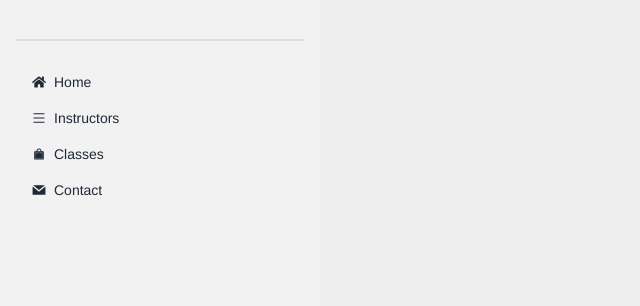
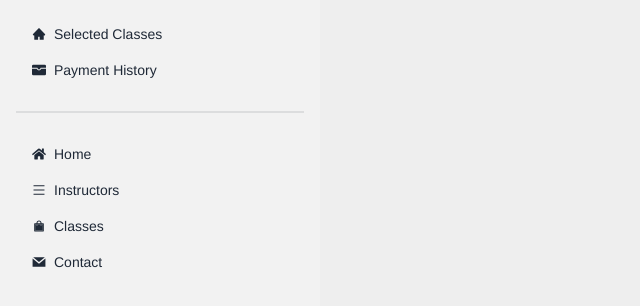
Before and after one commit to SimantaSarker/Language-Academy, a React (Vite) app: page /dashboard in a window 1280 px wide. Shown: the top 306 px of the page, without its empty margins (0-640 px from the left). Built offline with nearby package versions, Linux system fonts and the light colour scheme; no server answers; sample sign-in values are in the browser's storage.

Commit message:
3 types of dashboard done

```diff
--- a/src/Layout/Dashboard.jsx
+++ b/src/Layout/Dashboard.jsx
@@ -1,11 +1,11 @@
 import { Link, Outlet } from "react-router-dom";
 import {
-  FaCartPlus,
-  FaCalendarAlt,
+  // FaCartPlus,
+  // FaCalendarAlt,
   FaHome,
-  FaUtensils,
+  // FaUtensils,
   FaUsers,
-  FaBook,
+  // FaBook,
 } from "react-icons/fa";
 import { BsWalletFill } from "react-icons/bs";
 import { GrMail } from "react-icons/gr";
@@ -13,7 +13,8 @@ import { AiFillHome, AiOutlineMenu, AiTwotoneShopping } from "react-icons/ai";
 
 const Dashboard = () => {
   //------------TODO load data from server to have dynamic isAdmin based on Data--------
-  const isAdmin = true;
+  // const isAdmin = true;
+   const isInstructors=false;
 
   return (
     <div className="drawer lg:drawer-open">
@@ -32,6 +33,67 @@ const Dashboard = () => {
         <label htmlFor="my-drawer-2" className="drawer-overlay"></label>
         <ul className="menu p-4 w-80 h-full bg-base-200 text-base-content">
           {/* Sidebar content here */}
+
+          {/* {isAdmin ? (
+            <>
+              <li>
+                <Link to="/dashboard/manageClasses">
+                  <AiFillHome></AiFillHome>MangeClasses
+                </Link>
+              </li>
+
+              <li>
+                <Link to="/dashboard/manageUsers">
+                  <FaUsers></FaUsers> Manage Users
+                </Link>
+              </li>
+            </>
+          ) : (
+            <>
+              <li>
+                <Link to="/dashboard/selectedClasses">
+                  <AiFillHome></AiFillHome>Selected Classes
+                </Link>
+              </li>
+
+              <li>
+                <Link to="/dashboard/paymentHistory">
+                  <BsWalletFill></BsWalletFill> Payment History
+                </Link>
+              </li>
+            </>
+          )} */}
+
+          {isInstructors ? (
+            <>
+              <li>
+                <Link to="/dashboard/addClasses">
+                  <AiFillHome></AiFillHome>Add Classes
+                </Link>
+              </li>
+              <li>
+                <Link to="/dashboard/myClasses">
+                  <FaUsers></FaUsers> My Classes
+                </Link>
+              </li>
+            </>
+          ) : (
+            <>
+
+           <li>
+                <Link to="/dashboard/selectedClasses">
+                  <AiFillHome></AiFillHome>Selected Classes
+                </Link>
+              </li>
+
+              <li>
+                <Link to="/dashboard/paymentHistory">
+                  <BsWalletFill></BsWalletFill> Payment History
+                </Link>
+              </li>
+
+            </>
+          )}
 
           <div className="divider"></div>
 
--- /dev/null
+++ b/src/pages/Dashboard/Admin/ManageClasses.jsx
@@ -0,0 +1,11 @@
+
+
+const ManageClasses = () => {
+  return (
+    <div>
+      <h1>Manage Classes</h1>
+    </div>
+  );
+};
+
+export default ManageClasses;
--- /dev/null
+++ b/src/pages/Dashboard/Admin/ManageUsers.jsx
@@ -0,0 +1,11 @@
+
+
+const ManageUsers = () => {
+  return (
+    <div>
+      <h1>Manage Users</h1>
+    </div>
+  );
+};
+
+export default ManageUsers;
--- /dev/null
+++ b/src/pages/Dashboard/InstructorsDash/AddClass.jsx
@@ -0,0 +1,9 @@
+const AddClass = () => {
+  return (
+    <div>
+      <h1>Add Classes</h1>
+    </div>
+  );
+};
+
+export default AddClass;
--- /dev/null
+++ b/src/pages/Dashboard/InstructorsDash/MyClasses.jsx
@@ -0,0 +1,11 @@
+
+
+const MyClasses = () => {
+  return (
+    <div>
+      <h1>My Classes</h1>
+    </div>
+  );
+};
+
+export default MyClasses;
--- /dev/null
+++ b/src/pages/Dashboard/Students/PaymentHistory.jsx
@@ -0,0 +1,10 @@
+
+const PaymentHistory = () => {
+  return (
+    <div>
+      <h1>Payment History</h1>
+    </div>
+  );
+};
+
+export default PaymentHistory;
--- /dev/null
+++ b/src/pages/Dashboard/Students/SelectedClasses.jsx
@@ -0,0 +1,11 @@
+
+
+const SelectedClasses = () => {
+  return (
+    <div>
+      <h1>Selected Classes</h1>
+    </div>
+  );
+};
+
+export default SelectedClasses;
```
Also changed, not shown: src/Routes/Routes.jsx (+39 -1 lines).
